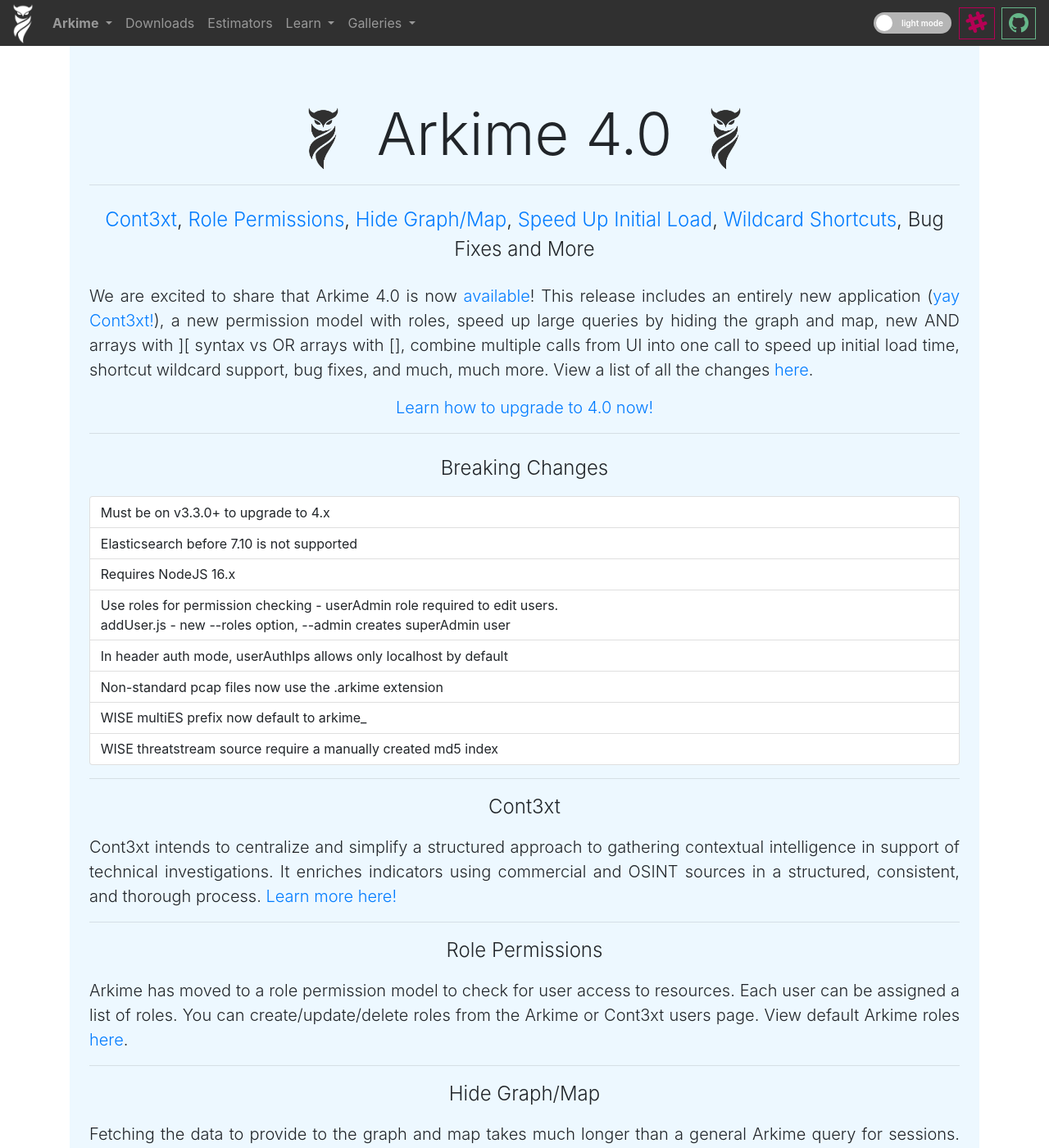
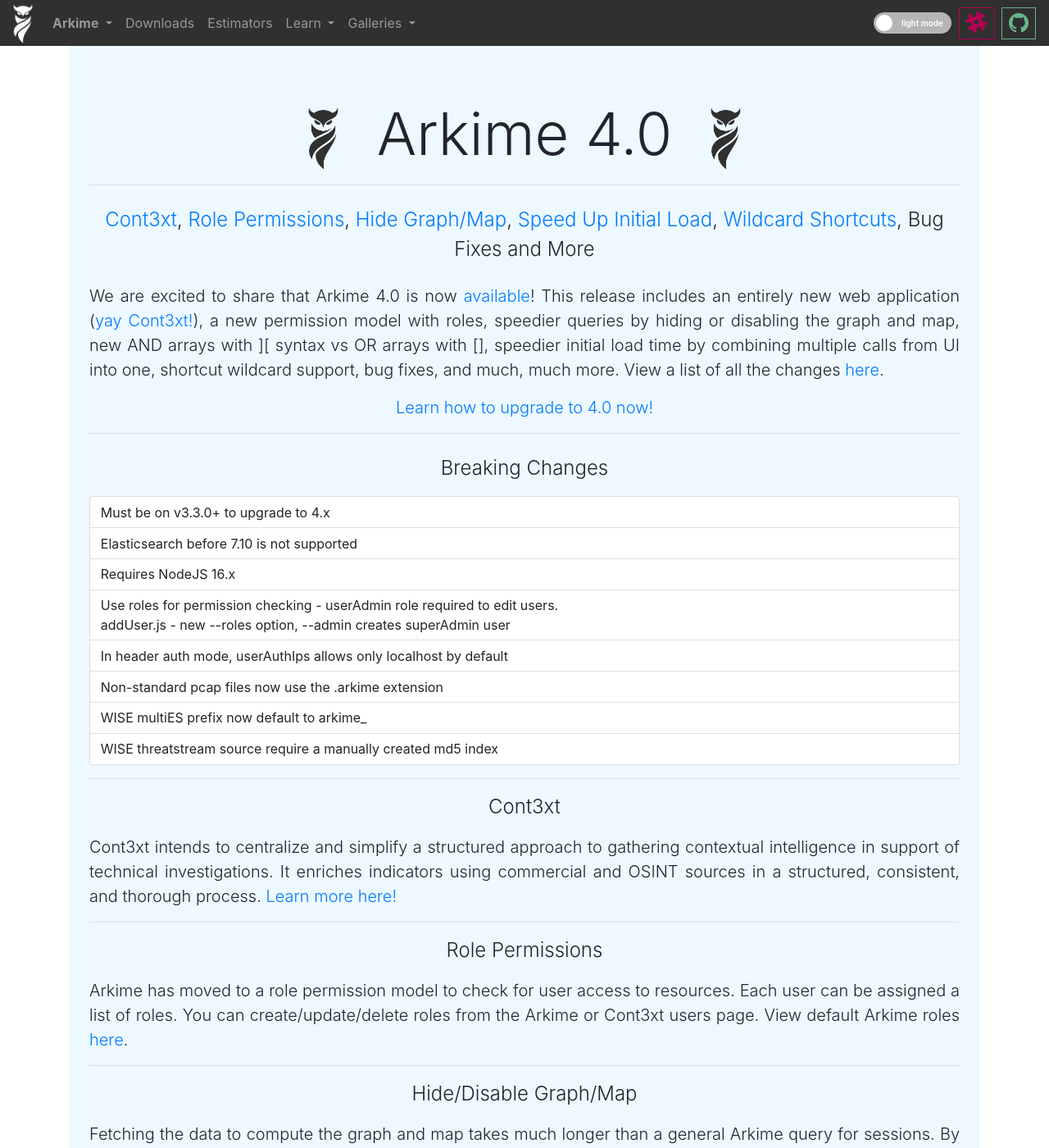
Before and after one commit to arkime/arkimeweb, a Jekyll site: the page built from v4release.html, in a window 1280 px wide and 1400 px high. Shown: the whole window at 82% size. Built offline with Jekyll 4.4.1, drawn with Linux system fonts in a browser that asks for light colours; some of the changed text lies outside the part shown.

Commit message:
changes to v4 release doc

```diff
--- a/v4release.html
+++ b/v4release.html
@@ -72,11 +72,11 @@
             <p class="lead text-justify mt-4">
               We are excited to share that Arkime 4.0 is now
               <a href="downloads" class="no-decoration">available</a>!
-              This release includes an entirely new application (<a href="cont3xt" class="no-decoration">yay Cont3xt!</a>),
+              This release includes an entirely new web application (<a href="cont3xt" class="no-decoration">yay Cont3xt!</a>),
               a new permission model with roles,
-              speed up large queries by hiding the graph and map,
+              speedier queries by hiding or disabling the graph and map,
               new AND arrays with ][ syntax vs OR arrays with [],
-              combine multiple calls from UI into one call to speed up initial load time,
+              speedier initial load time by combining multiple calls from UI into one,
               shortcut wildcard support,
               bug fixes, and much, much more. View a list of all the changes
               <a href="https://raw.githubusercontent.com/arkime/arkime/main/CHANGELOG"
@@ -133,13 +133,15 @@
             <hr>
             <p id="hide-graph-map"
               class="lead lead-lg text-justify text-center hash-link-offset">
-              Hide Graph/Map
+              Hide/Disable Graph/Map
             </p>
             <p class="lead text-justify">
-              Fetching the data to provide to the graph and map takes much longer than
+              Fetching the data to compute the graph and map takes much longer than
               a general Arkime query for sessions. By hiding both the graph and the map,
-              you can easily speed up session searchs. This is particularly useful
-              when issuing queries for long periods of time.
+              you can easily speed up session searches. This is particularly useful
+              when issuing queries for long periods of time. A user can manually hide the graph
+              and map and each cluster can be configured with a maximum number of days to
+              auto-disable the graph and map (which can be overridden per user request).
             </p>
             <hr>
             <p id="speedy"
@@ -150,6 +152,8 @@
               Initially loading the Arkime web application requires a lot of data.
               To improve the speed of the initial load time many queries have been
               combined into one, <a href="apiv3#appinfo-api" class="no-decoration">here</a>.
+              Also, some resources are now lazy loaded by waiting for the user to request
+              their presence before loading (e.g. the graph and map libraries).
             </p>
             <hr>
             <p id="wildcard-shortcuts"
```
